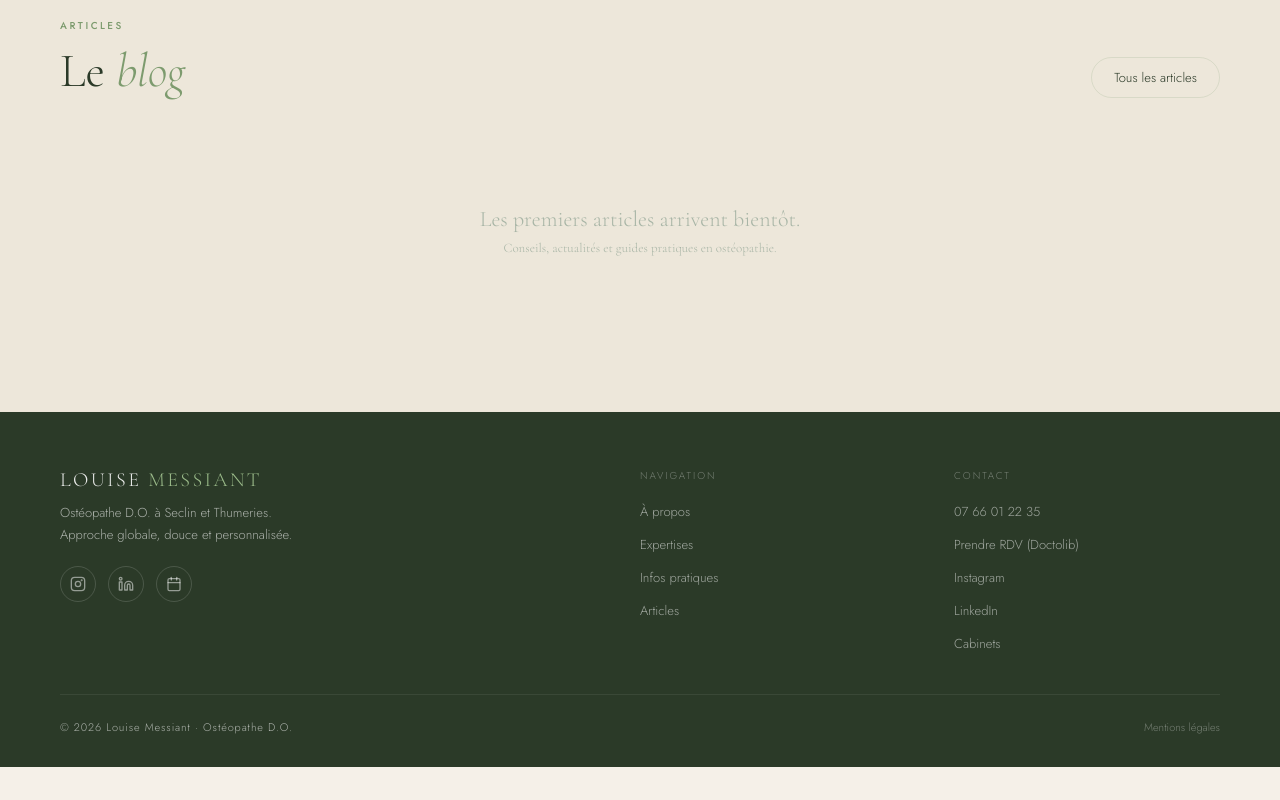
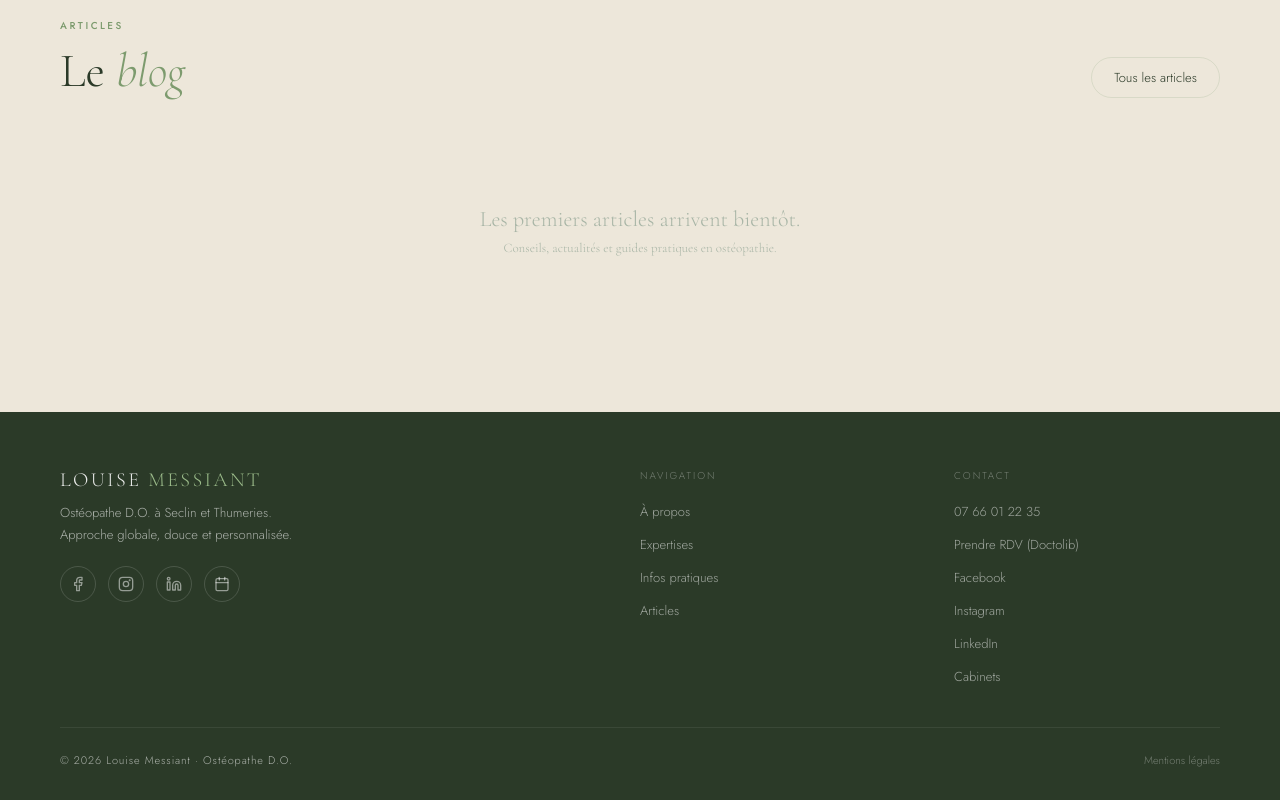
Before and after one commit to alexandremessiant-beep/louisemessiant-ost-opathe, a plain HTML site: page index.html in a window 1280 px wide. Shown: the part 4124-4924 px from the top of the page. Before the commit the page ends 4891 px from the top, so only its background shows below. Drawn offline with nearby package versions, Linux system fonts and the light colour scheme.

Commit message:
feat: ajout lien Facebook

```diff
--- a/index.html
+++ b/index.html
@@ -484,6 +484,9 @@ footer{background:var(--texte);color:rgba(255,255,255,.6);padding:56px 60px 32px
       <div class="footer-logo">Louise <span>Messiant</span></div>
       <p class="footer-tagline">Ostéopathe D.O. à Seclin et Thumeries.<br>Approche globale, douce et personnalisée.</p>
       <div class="footer-social">
+        <a href="https://www.facebook.com/p/Louise-Messiant-Ost%C3%A9opathe-DO-61578897796859/" target="_blank" rel="noopener" class="social-btn" title="Facebook">
+          <svg width="16" height="16" viewBox="0 0 24 24" fill="none" stroke="currentColor" stroke-width="2" stroke-linecap="round" stroke-linejoin="round"><path d="M18 2h-3a5 5 0 00-5 5v3H7v4h3v8h4v-8h3l1-4h-4V7a1 1 0 011-1h3z"/></svg>
+        </a>
         <a href="https://www.instagram.com/messiant.osteo/?hl=fr" target="_blank" rel="noopener" class="social-btn" title="Instagram">
           <svg width="16" height="16" viewBox="0 0 24 24" fill="none" stroke="currentColor" stroke-width="2" stroke-linecap="round" stroke-linejoin="round"><rect x="2" y="2" width="20" height="20" rx="5"/><circle cx="12" cy="12" r="4"/><circle cx="17.5" cy="6.5" r="0.5" fill="currentColor"/></svg>
         </a>
@@ -509,6 +512,7 @@ footer{background:var(--texte);color:rgba(255,255,255,.6);padding:56px 60px 32px
       <ul class="footer-links">
         <li><a href="tel:0766012235">07 66 01 22 35</a></li>
         <li><a href="https://www.doctolib.fr/osteopathe/seclin/louise-messiant" target="_blank" rel="nofollow noopener">Prendre RDV (Doctolib)</a></li>
+        <li><a href="https://www.facebook.com/p/Louise-Messiant-Ost%C3%A9opathe-DO-61578897796859/" target="_blank" rel="noopener">Facebook</a></li>
         <li><a href="https://www.instagram.com/messiant.osteo/?hl=fr" target="_blank" rel="noopener">Instagram</a></li>
         <li><a href="https://www.linkedin.com/in/louise-messiant-8a71783a7/" target="_blank" rel="noopener">LinkedIn</a></li>
         <li><a href="#infos">Cabinets</a></li>
```
